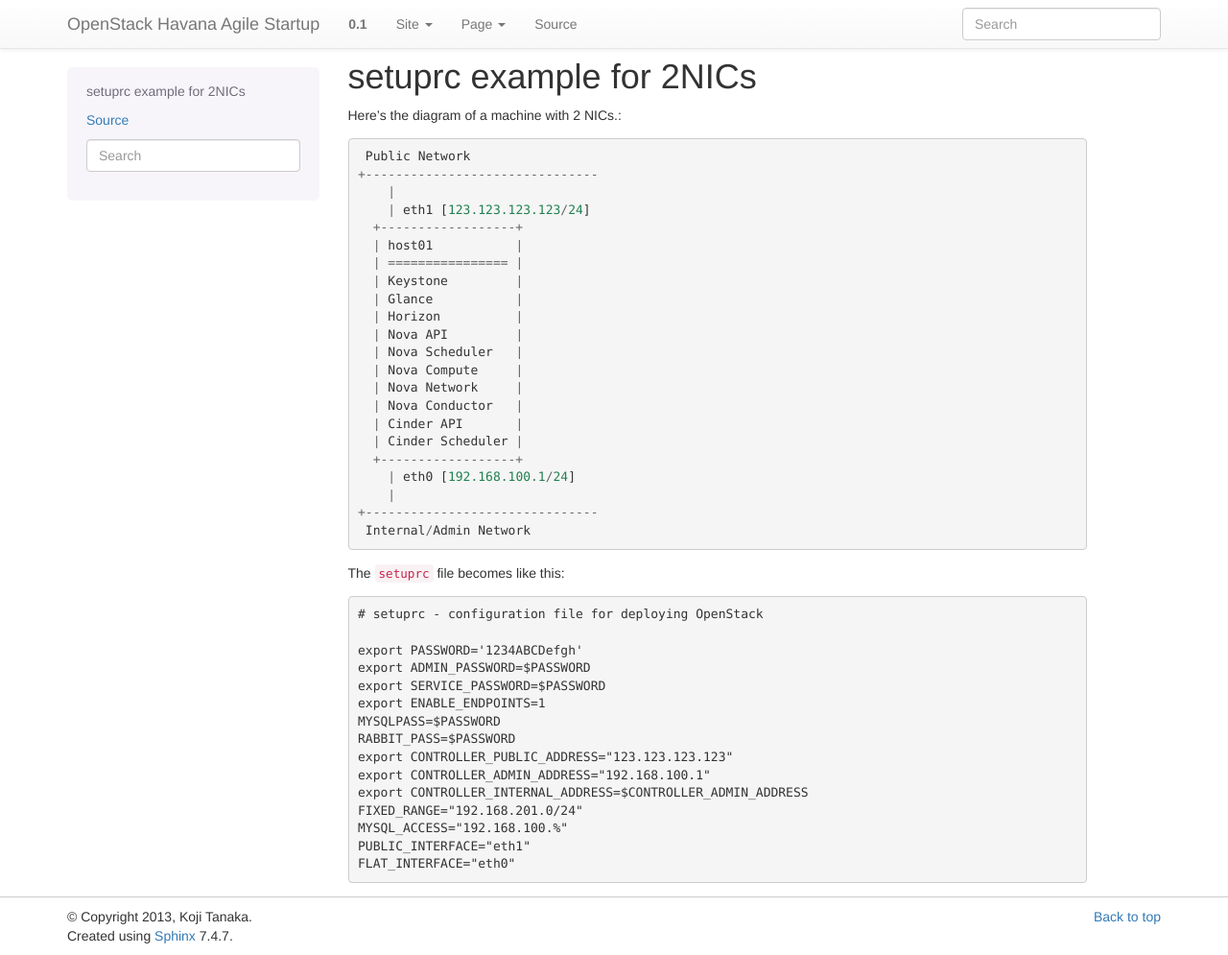
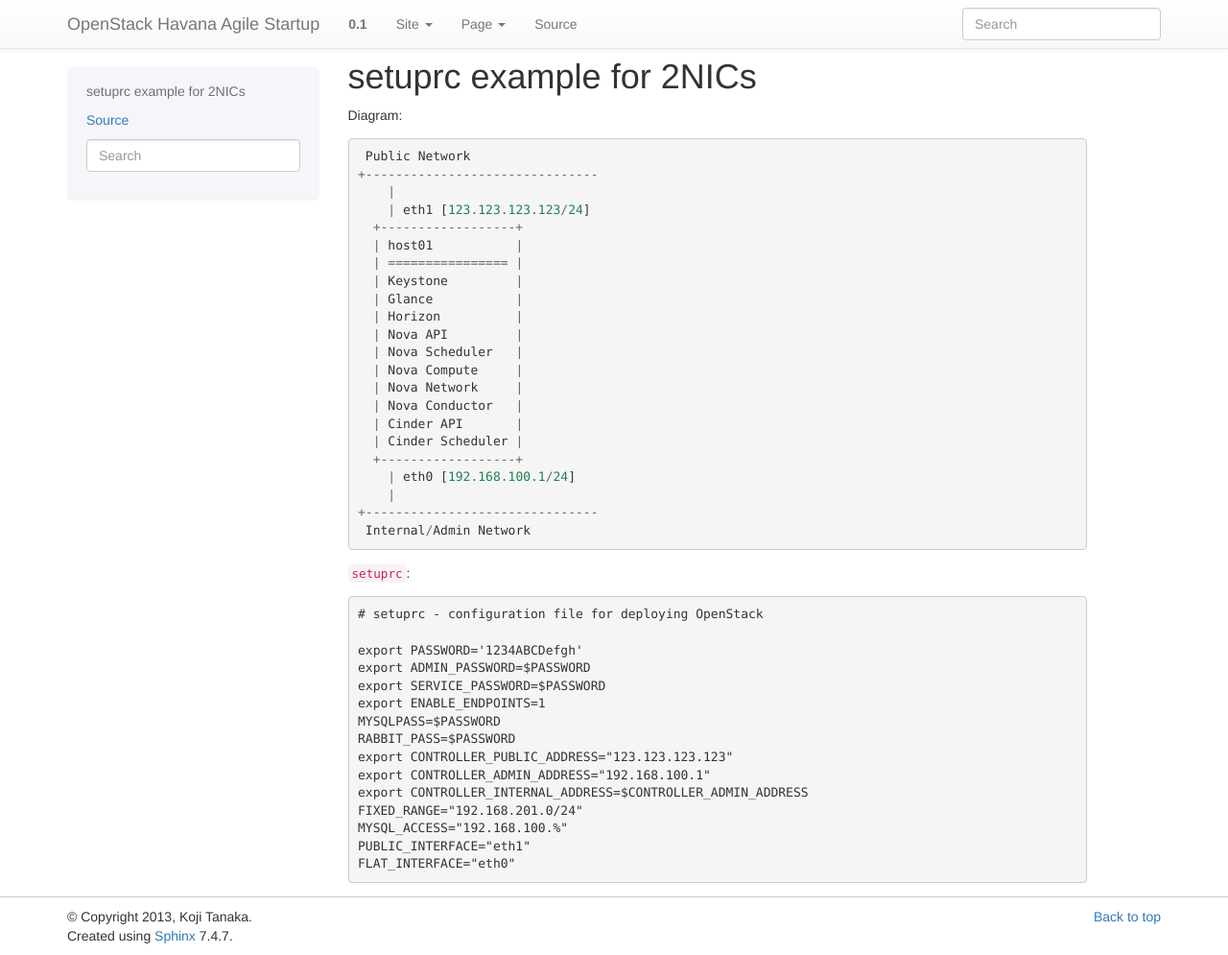
Before and after one commit to kojiwell/deploy_havana, a Sphinx documentation site: the page built from doc/setuprc_2nics.rst, in a window 1280 px wide and 995 px high. Shown: the whole window at 96% size. Built offline with Sphinx 7.4.7, drawn with Linux system fonts in a browser that asks for light colours.

Commit message:
update doc/setuprc_1nic.rst

```diff
--- a/doc/setuprc_2nics.rst
+++ b/doc/setuprc_2nics.rst
@@ -6,7 +6,7 @@
 setuprc example for 2NICs
 =========================
 
-Here's the diagram of a machine with 2 NICs.::
+Diagram::
 
     Public Network
    +-------------------------------
@@ -31,7 +31,7 @@
    +-------------------------------
     Internal/Admin Network
 
-The ``setuprc`` file becomes like this::
+``setuprc``::
 
    # setuprc - configuration file for deploying OpenStack
 
```
